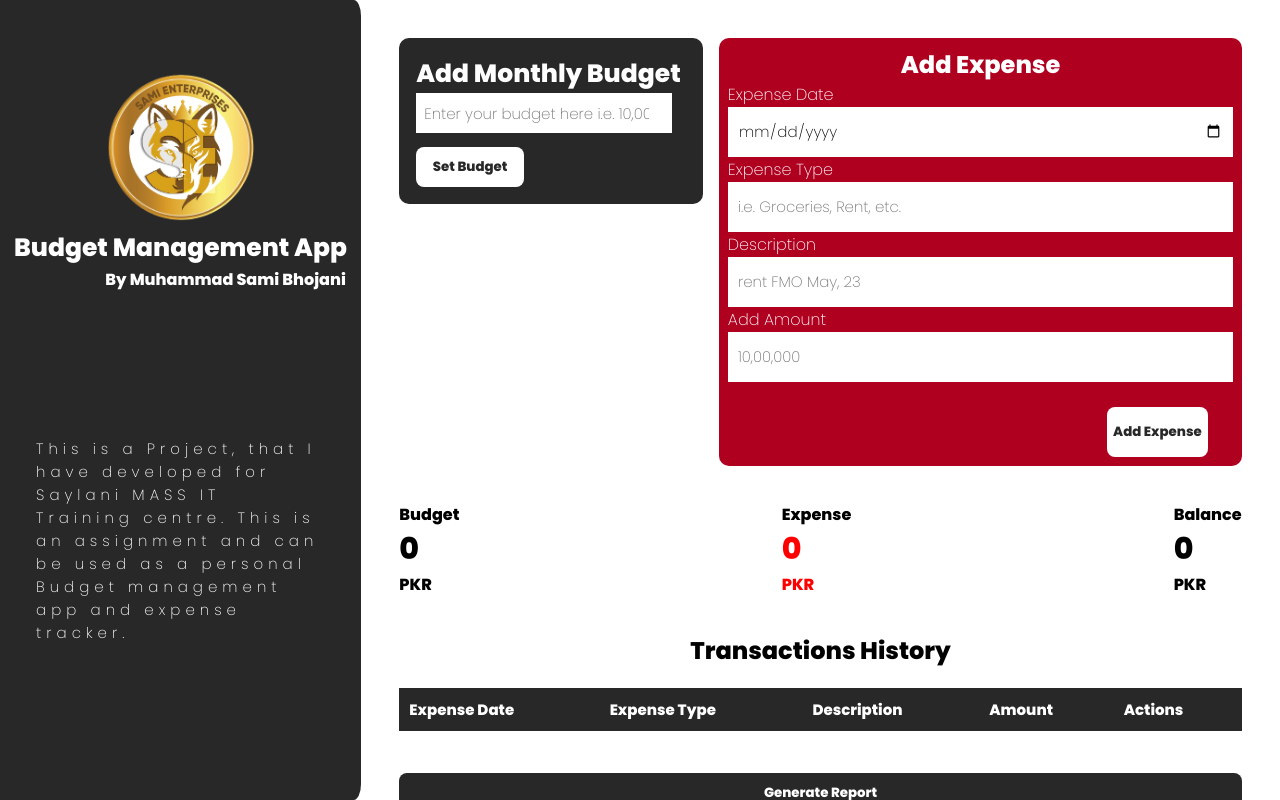
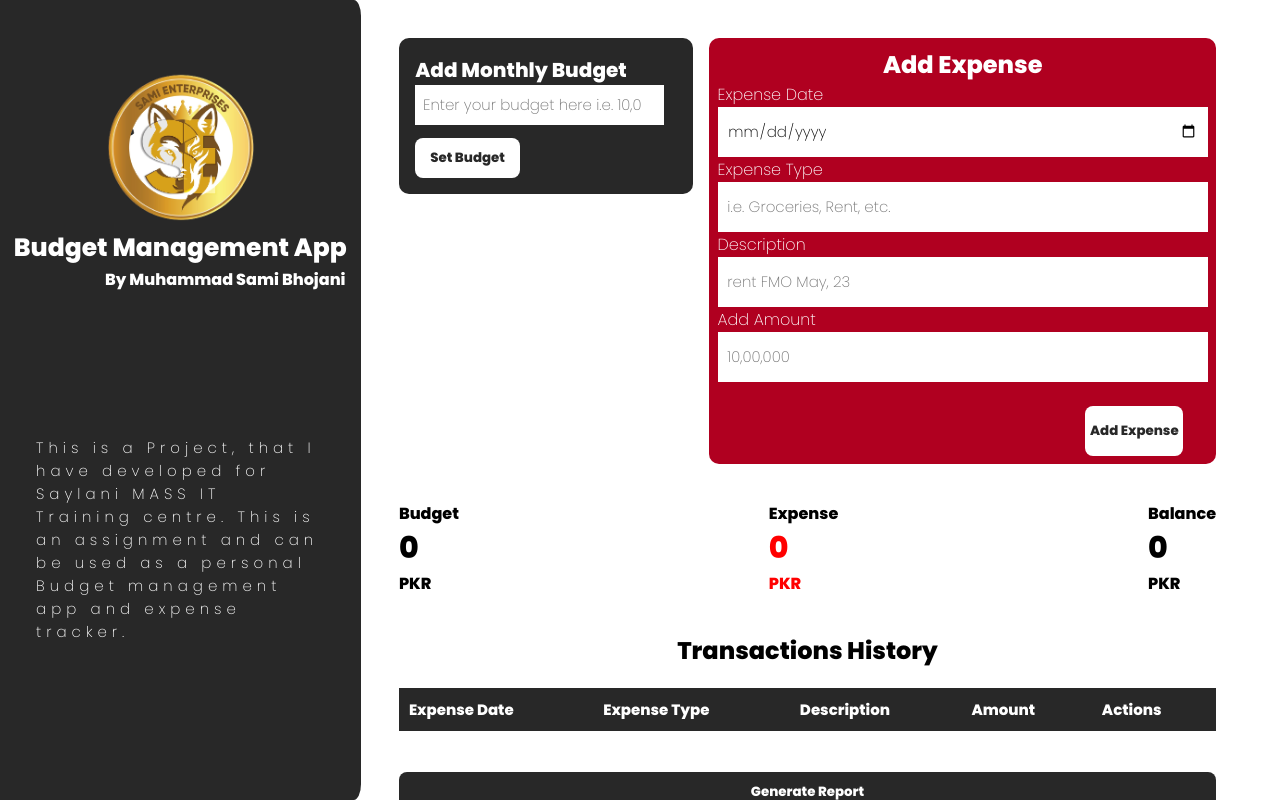
Before and after one commit to samibhojani/budgetApp, a plain HTML site: page index.html in a window 1280 px wide. Drawn offline with Linux system fonts and the light colour scheme.

Commit message:
adding alittle css

```diff
--- a/css/style.css
+++ b/css/style.css
@@ -58,7 +58,8 @@
     display: flex;
     flex-direction: column;
     gap: 5%;
-    padding-bottom: 80px;
+    padding-bottom: 5%;
+    padding-right: 2%;
 }
 
 .budgetAndIncomeWrapper {
@@ -68,7 +69,7 @@
 }
 
 .budgetAndIncomeWrapper input {
-    width: 90%;
+    width: 100%;
     height: auto;
     border: none;
 }
@@ -87,7 +88,7 @@
 .budgetSection label {
     color: #fff;
     font-weight: bold;
-    font-size: 25px;
+    font-size: 20px;
     text-align: left;
 }
 
```
